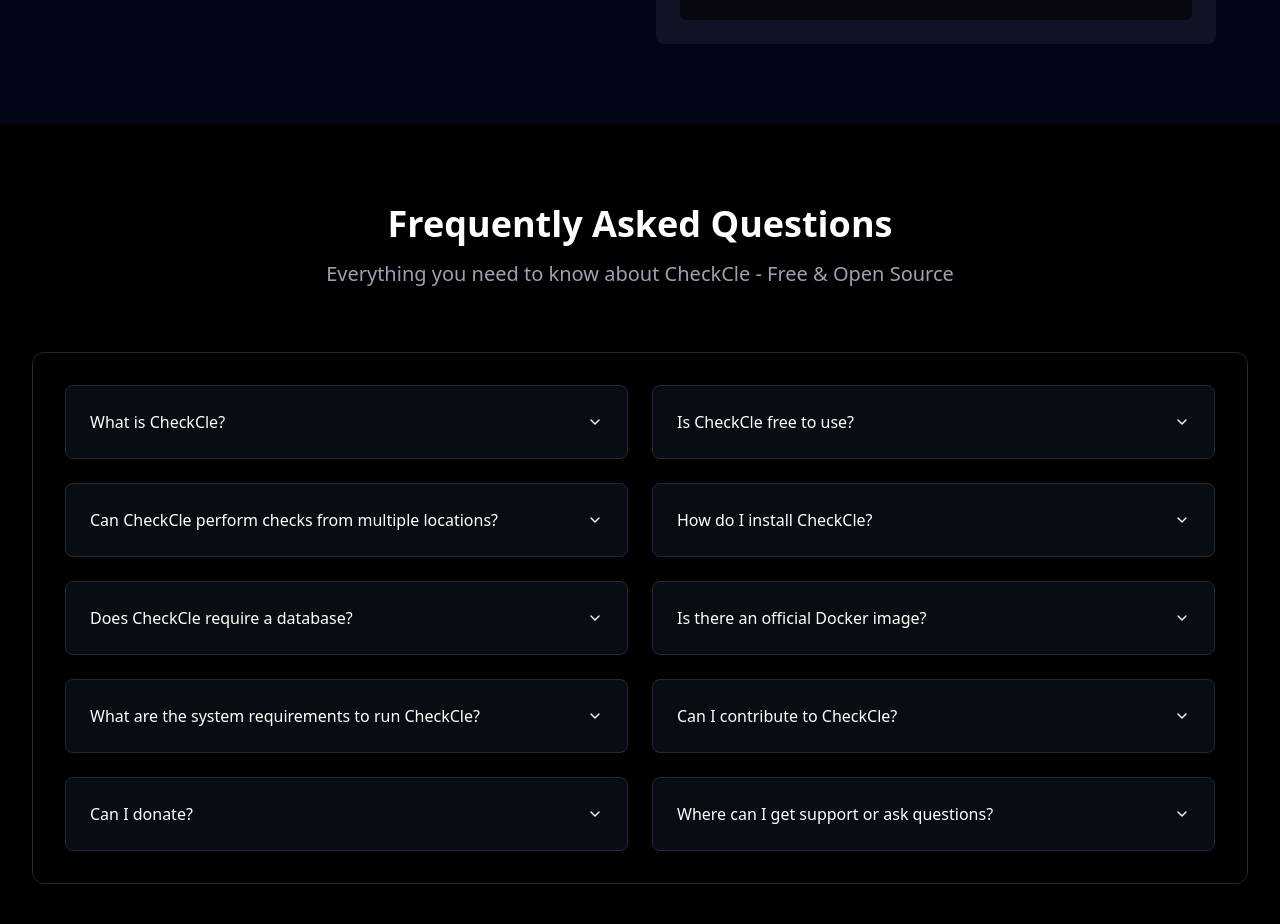
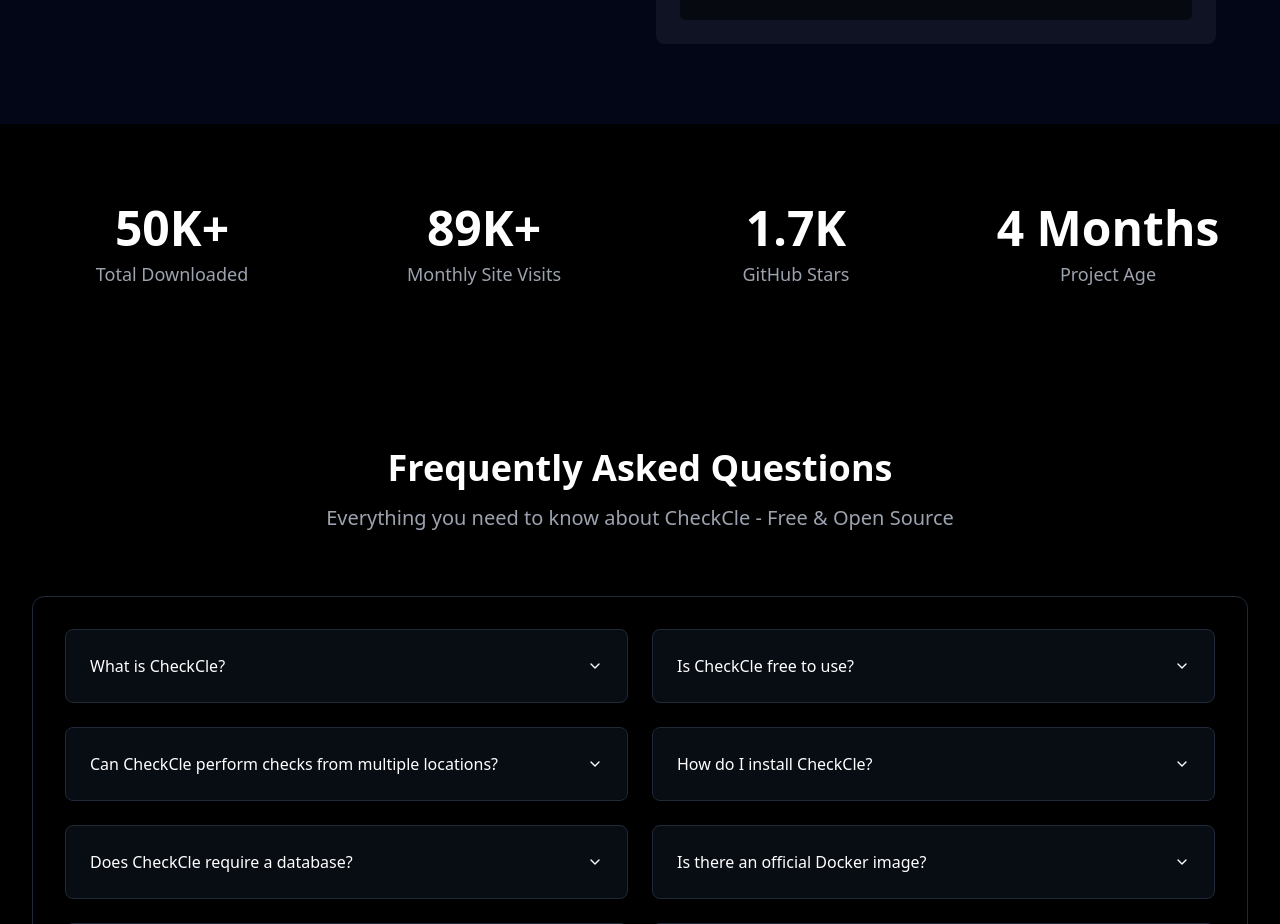
Before and after one commit to operacle/checkcle-website, a React (Vite) app: page / in a window 1280 px wide. Shown: the part 7962-8886 px from the top of the page. Built offline with nearby package versions, Linux system fonts and the light colour scheme; no server answers.

Commit message:
Added stats section below the Installation

```diff
--- /dev/null
+++ b/src/components/Stats.tsx
@@ -0,0 +1,50 @@
+import React from 'react';
+import { motion } from 'framer-motion';
+
+const Stats = () => {
+  const stats = [
+    {
+      number: '50K+',
+      label: 'Total Downloaded',
+    },
+    {
+      number: '89K+',
+      label: 'Monthly Site Visits',
+    },
+    {
+      number: '1.7K',
+      label: 'GitHub Stars',
+    },
+    {
+      number: '4 Months',
+      label: 'Project Age',
+    },
+  ];
+
+  return (
+    <section className="py-20 bg-black">
+      <div className="max-w-7xl mx-auto px-4 sm:px-6 lg:px-8">
+        <div className="grid grid-cols-1 md:grid-cols-2 lg:grid-cols-4 gap-8">
+          {stats.map((stat, index) => (
+            <motion.div
+              key={stat.label}
+              initial={{ opacity: 0, y: 20 }}
+              whileInView={{ opacity: 1, y: 0 }}
+              transition={{ duration: 0.5, delay: index * 0.1 }}
+              className="text-center"
+            >
+              <div className="text-4xl md:text-5xl font-bold text-white mb-2">
+                {stat.number}
+              </div>
+              <div className="text-lg text-gray-400">
+                {stat.label}
+              </div>
+            </motion.div>
+          ))}
+        </div>
+      </div>
+    </section>
+  );
+};
+
+export default Stats;
--- a/src/pages/Index.tsx
+++ b/src/pages/Index.tsx
@@ -9,6 +9,7 @@
 import TechStack from '../components/TechStack';
 import NotificationSystem from '../components/NotificationSystem';
 import Installation from '../components/Installation';
+import Stats from '../components/Stats';
 import FAQ from '../components/FAQ';
 import Footer from '../components/Footer';
 
@@ -24,6 +25,7 @@
       <NotificationSystem />
       <TechStack />
       <Installation />
+      <Stats />
       <FAQ />
       <Footer />
     </div>
```
